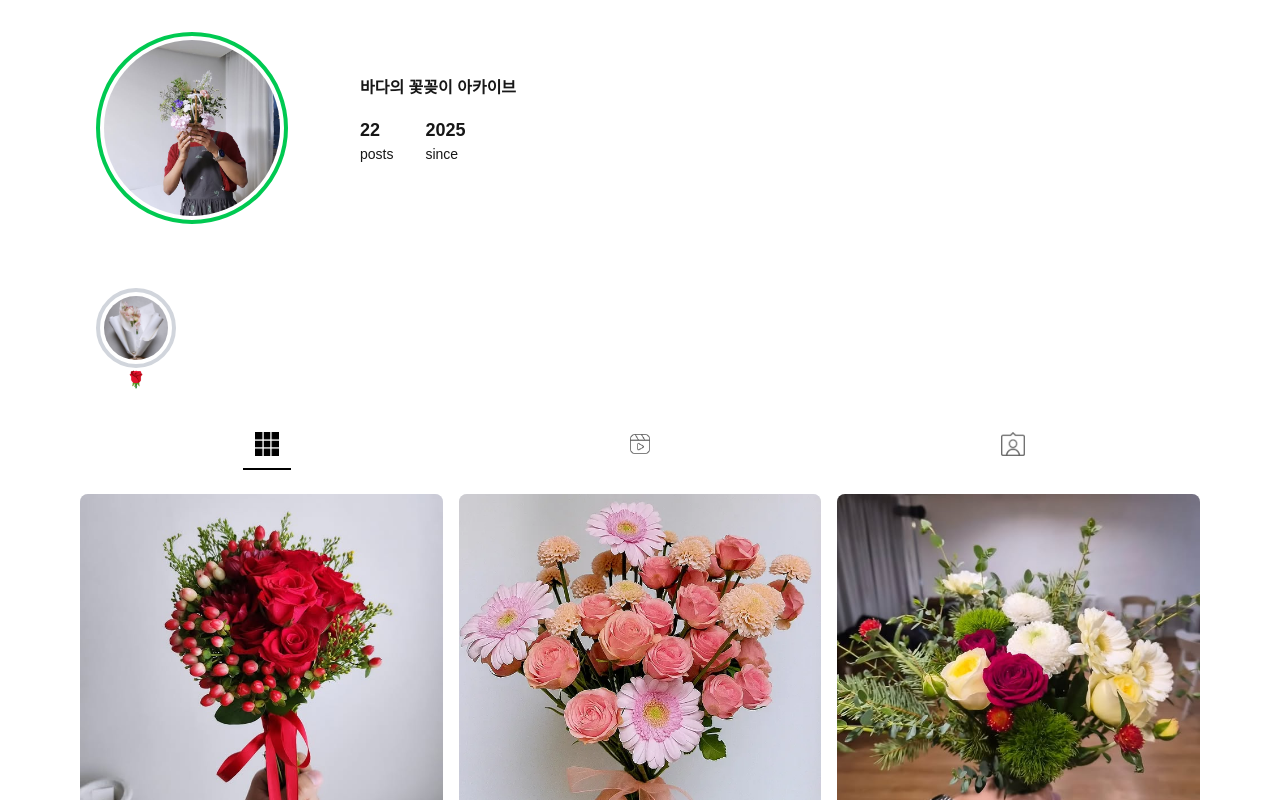
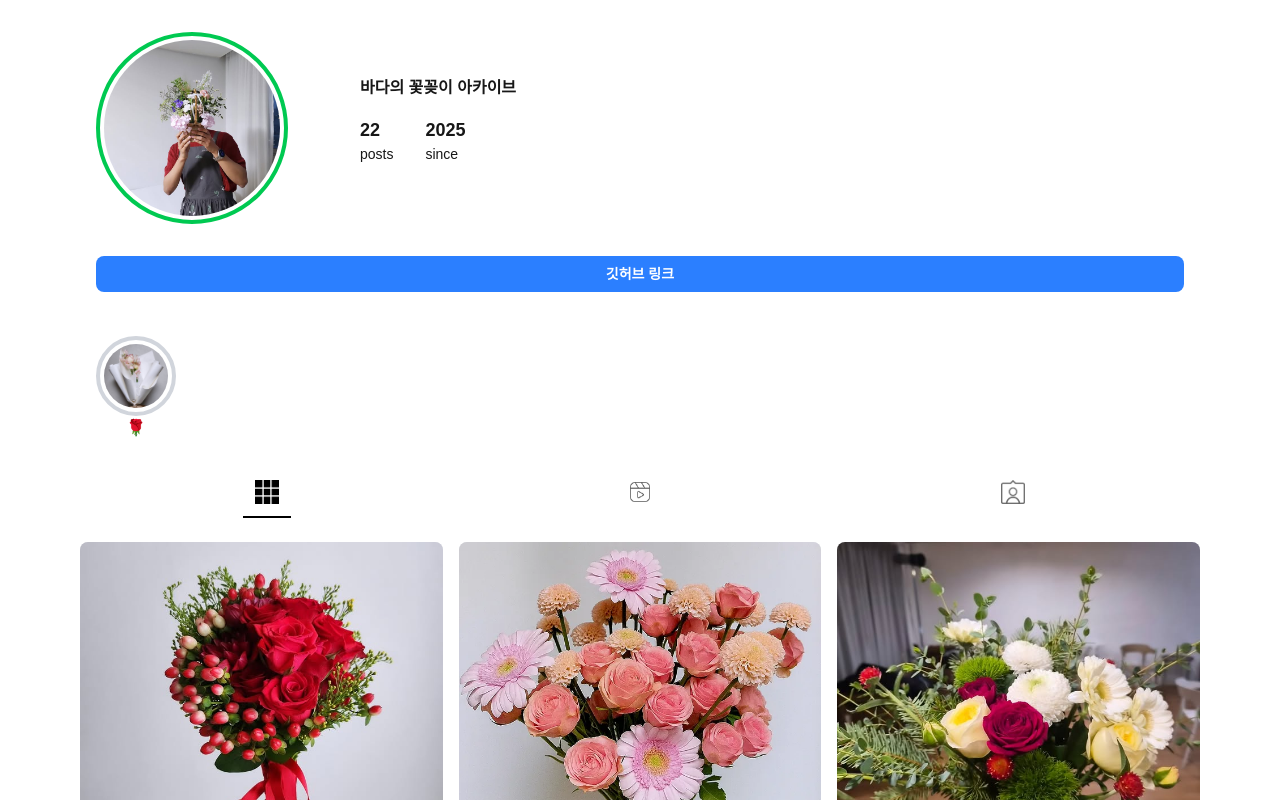
Before and after one commit to badasea/flower_achive, a Next.js app in the folder my-app/: page / in a window 1280 px wide. Shown: the top 800 px of the page. Built offline with nearby package versions, Linux system fonts and the light colour scheme.

Commit message:
feat: 깃허브 링크 추가

```diff
--- a/my-app/app/@components/ProfileHeader.tsx
+++ b/my-app/app/@components/ProfileHeader.tsx
@@ -1,6 +1,8 @@
 // components/ProfileHeader.tsx
 "use client";
+
 import Image from "next/image";
+import Link from "next/link";
 
 interface ProfileHeaderProps {
   handleStoryModal: () => void;
@@ -34,6 +36,17 @@ function ProfileHeader({ handleStoryModal, handleHighlightModal } : ProfileHeade
         </ul>
       </div>
     </header>
+      <div className="max-w-6xl mx-auto px-4 md:px-8 pb-3">
+        <Link
+          href="https://github.com/badasea/flower_achive"
+          target="_blank"
+          rel="noreferrer"
+          className="inline-flex w-full items-center justify-center rounded-lg bg-blue-500 px-4 py-2 text-sm font-semibold text-white hover:bg-blue-600 transition"
+        >
+         깃허브 링크
+        </Link>
+      </div>
+
       <div className="flex flex-row items-center pl-4 pb-4 md:p-8 max-w-6xl mx-auto">
         <div
           className="w-20 flex-shrink-0 flex flex-col items-center gap-1"
```
